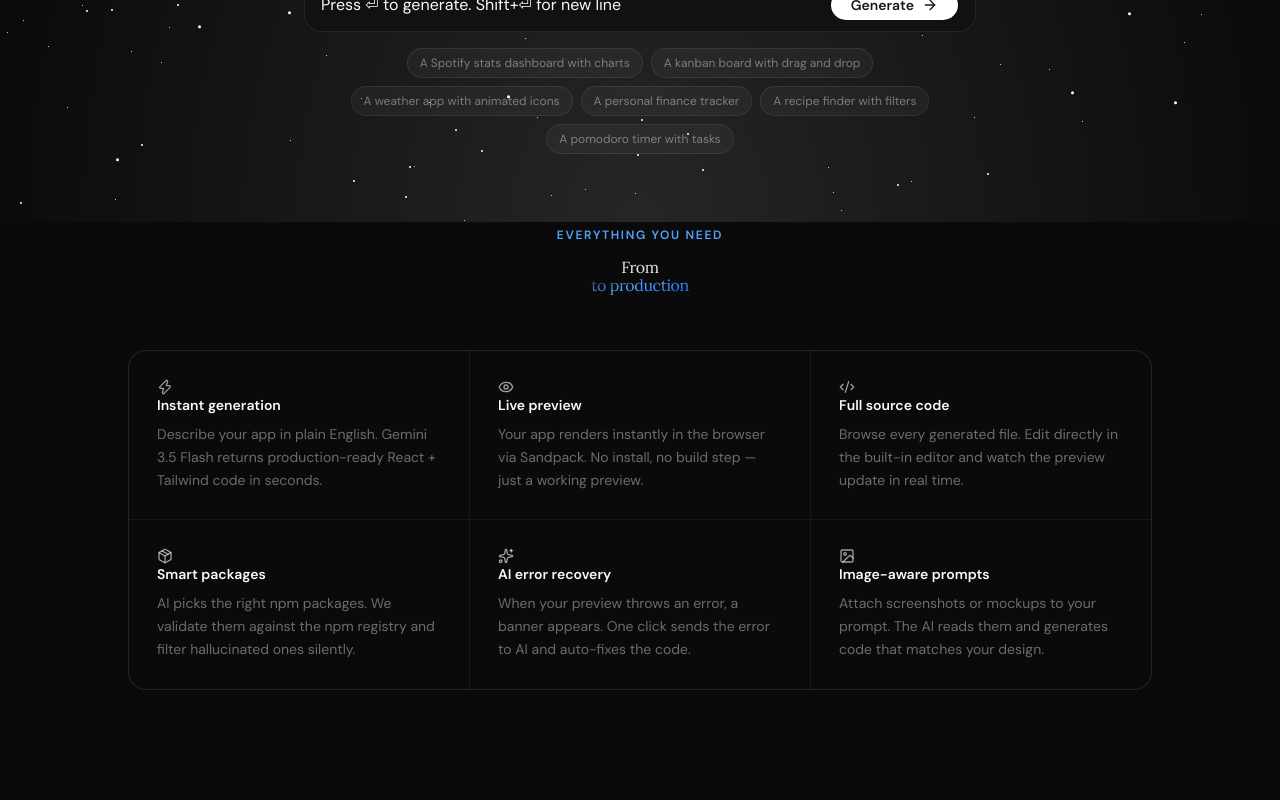
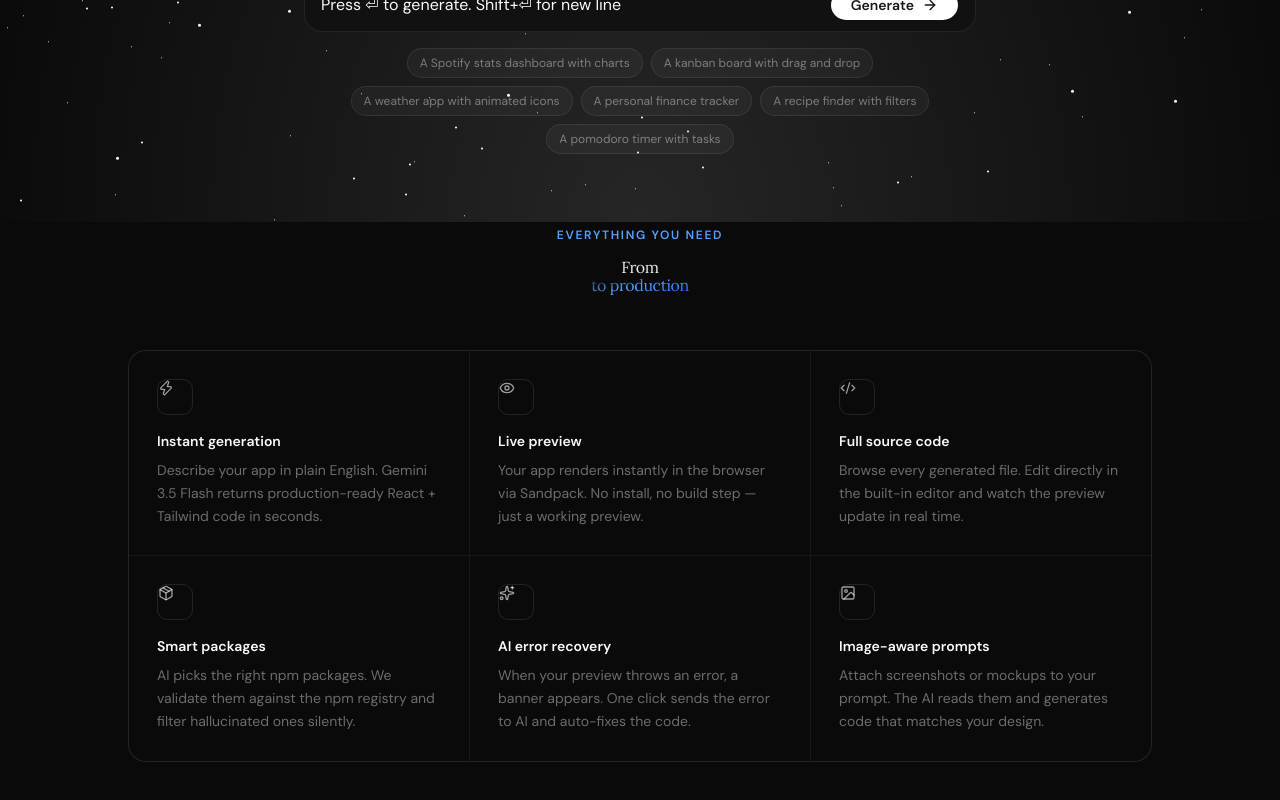
Before and after one commit to moonspark78/ai-app-builder, a Next.js app: page / in a window 1280 px wide. Shown: the part 578-1378 px from the top of the page. Built offline with nearby package versions, Linux system fonts and the light colour scheme; no server answers.

Commit message:
:art: working on Page.tsx  /././././.   :art:

```diff
--- a/app/page.tsx
+++ b/app/page.tsx
@@ -148,7 +148,7 @@ export default function Home() {
                 key={label}
                 className="group bg-[#0a0a0a] p-7 hover:bg-[#0f0f0f]"
               >
-                  <div>
+                  <div className="mb-4 flrx h-9 w-9 items-center justify-center rounded-lg border">
                       <Icon className="h-4 w-4 text-white/60 group-hover:text-blue-400/70" />
                   </div>
                   <p className="mb-2 text-sm font-semibold">{label}</p>
```
